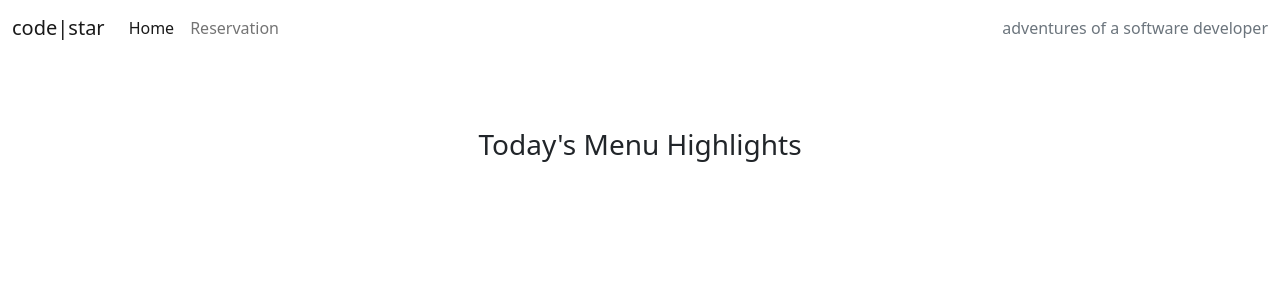
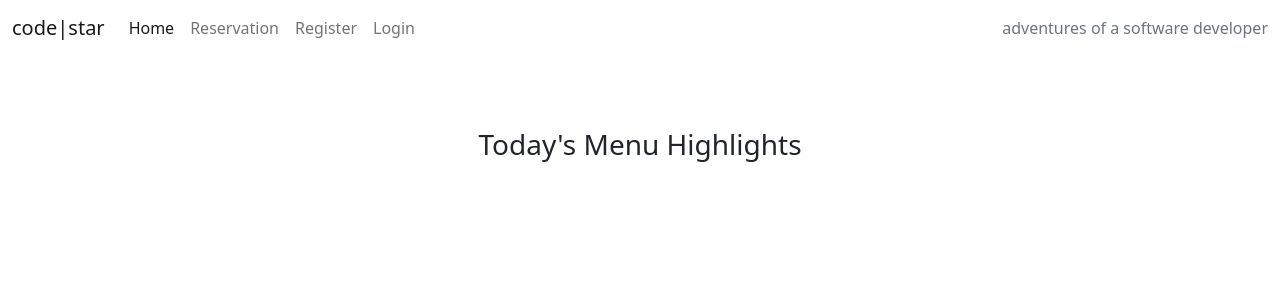
Before and after one commit to Sirjay009/Sirjays-Cuisine, a Django app: page / in a window 1280 px wide. Shown: the top 300 px of the page. Run offline with Django 4.2, Linux system fonts and the light colour scheme; data that the repository does not hold is empty.

Commit message:
Modify base.html template

```diff
--- a/templates/base.html
+++ b/templates/base.html
@@ -50,6 +50,24 @@
                         <a class="nav-link {% if request.path == reservation_url %}active" aria-current="page{%endif%}"
                             href="{% url 'reservation-urls:reservation' %}">Reservation</a>
                     </li>
+                    {% if user.is_authenticated %}
+                      <li class="nav-item">
+                        <a
+                          class="nav-link {% if request.path == logout_url %}active" aria-current="page{%endif%}"
+                          href="{% url 'account_logout' %}">Logout</a>
+                      </li>
+                      {% else %}
+                      <li class="nav-item">
+                        <a
+                          class="nav-link {% if request.path == signup_url %}active" aria-current="page{%endif%}"
+                          href="{% url 'account_signup' %}">Register</a>
+                      </li>
+                      <li class="nav-item">
+                        <a
+                          class="nav-link {% if request.path == login_url %}active" aria-current="page{%endif%}"
+                          href="{% url 'account_login' %}">Login</a>
+                      </li>
+                      {% endif %}
                 </ul>
                 <span class="navbar-text text-muted">
                     adventures of a software developer
```
